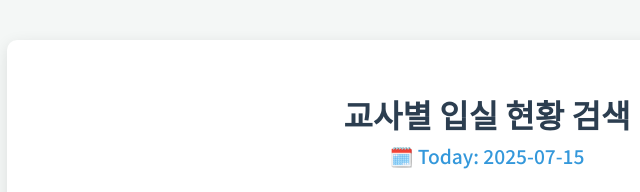
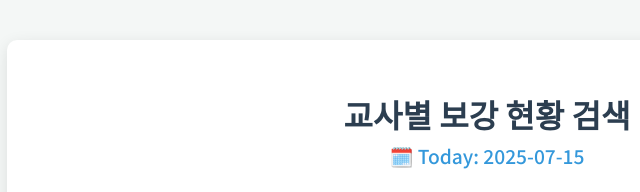
Before and after one commit to jinkyu-hero/replace-class, a plain HTML site: page index.html in a window 1280 px wide. Shown: the top 192 px of the page, 153-793 px from the left. Drawn offline with Linux system fonts and the light colour scheme; no server answers.

Commit message:
Add files via upload

```diff
--- a/index.html
+++ b/index.html
@@ -19,7 +19,7 @@
 <body>
 
 <div class="container">
-  <h1>교사별 입실 현황 검색</h1>
+  <h1>교사별 보강 현황 검색</h1>
   <h2 id="todayDate"></h2> <div class="search-box">
     <input type="text" id="searchInput" placeholder="교사 이름을 입력하세요...">
     <button id="searchButton">검색</button>
```
